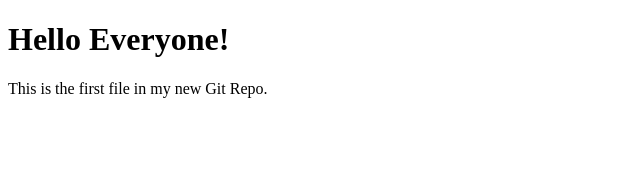
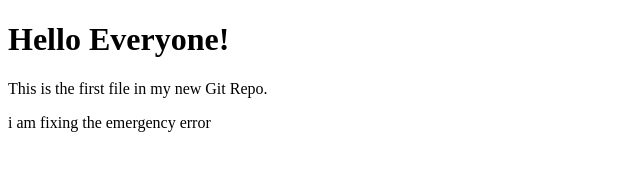
Before and after one commit to coded-crasey/Odemru, a plain HTML site: page index.html in a window 1280 px wide. Shown: the whole page, without its empty margins (0-640 px from the left). Drawn offline with Linux system fonts and the light colour scheme.

Commit message:
fixed the error

```diff
--- a/index.html
+++ b/index.html
@@ -7,6 +7,7 @@
 
 <h1>Hello Everyone!</h1>
 <p>This is the first file in my new Git Repo.</p>
+<p>i am fixing the emergency error</p>
 
 </body>
 </html>
```
